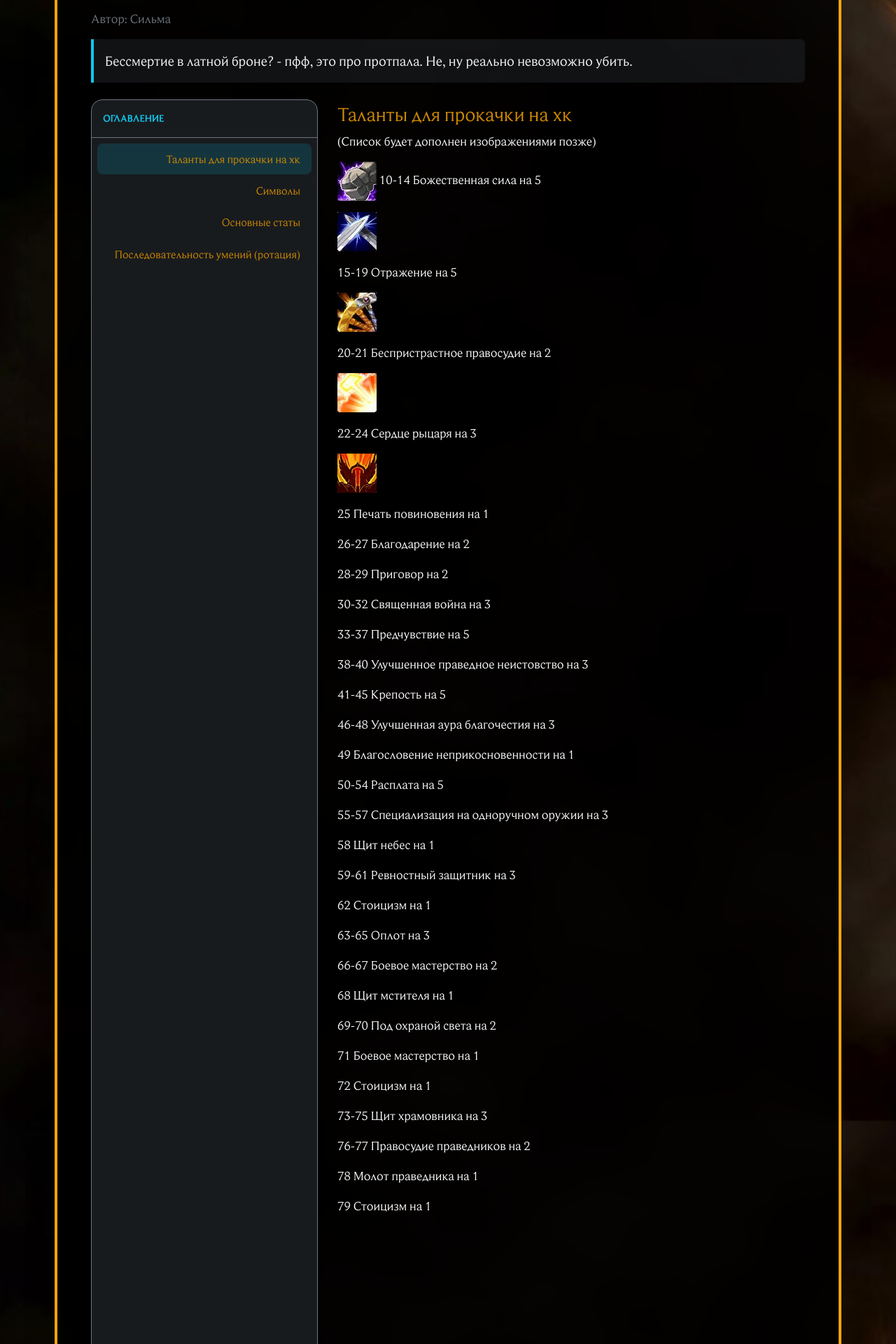
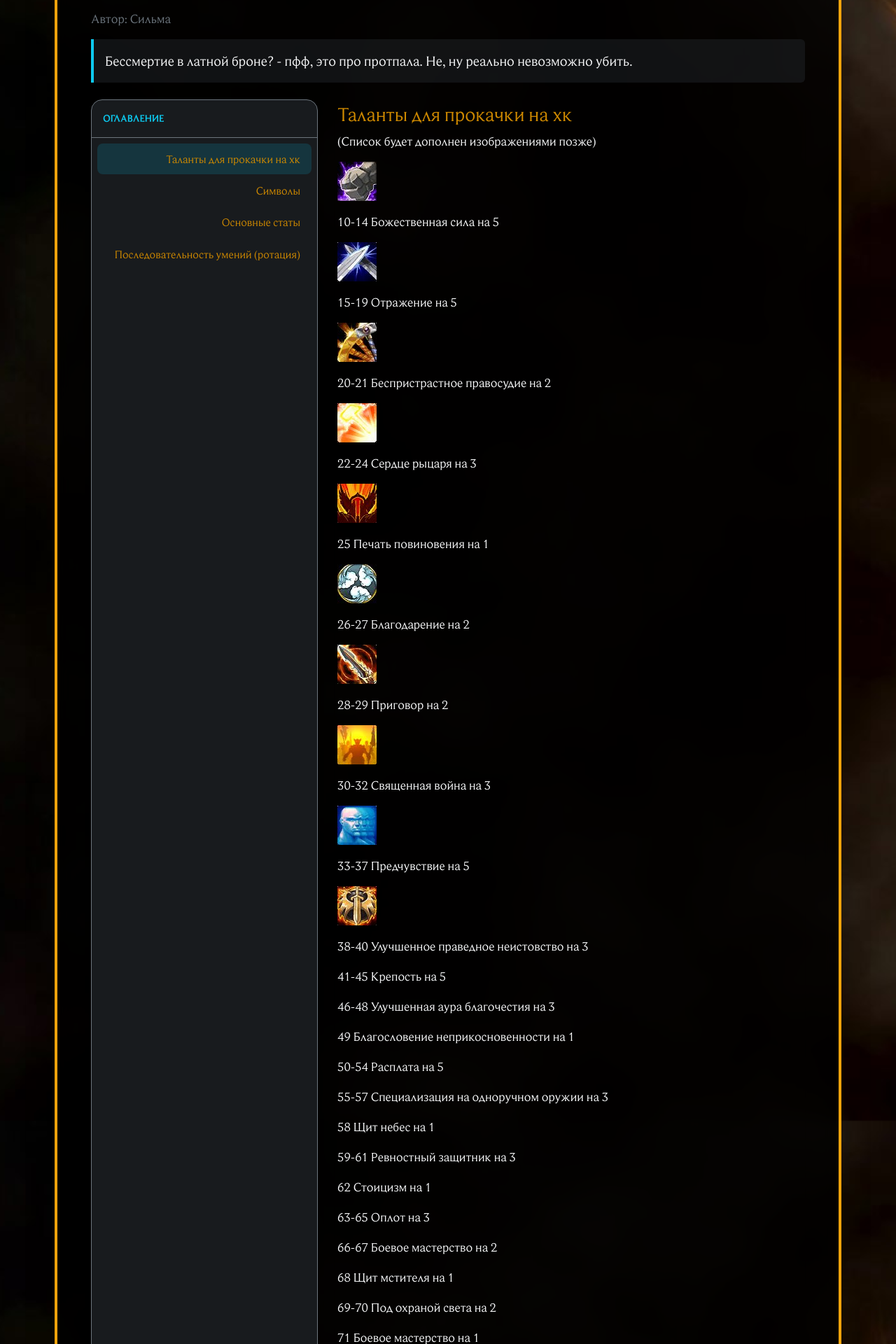
Before and after one commit to Phoenix-Guilds/phoenix-guilds.github.io, a Jekyll site: the page built from _guides/hk-gayd-po-paladinu-prot-paladin-ot-silmy.md, in a window 1280 px wide. Shown: the part 661-2581 px from the top of the page at 70% size. Built offline with Jekyll 4.4.1, drawn with Linux system fonts in a browser that asks for light colours; nearby versions of some CDN libraries; library files that are not in the unit come from our copies.

Commit message:
Update Гайды “hk-gayd-po-paladinu-prot-paladin-ot-silmy”

```diff
--- a/_guides/hk-gayd-po-paladinu-prot-paladin-ot-silmy.md
+++ b/_guides/hk-gayd-po-paladinu-prot-paladin-ot-silmy.md
@@ -10,7 +10,9 @@ description: |-
 
 (Список будет дополнен изображениями позже)
 
-![Божественная сила](/nest/assets/images/uploads/изображение_2026-03-30_081857270.png) 10-14 Божественная сила на 5
+![Божественная сила](/nest/assets/images/uploads/изображение_2026-03-30_081857270.png)
+
+ 10-14 Божественная сила на 5
 
 ![](/nest/assets/images/uploads/изображение_2026-03-30_082610009.png)
 
@@ -28,17 +30,27 @@ description: |-
 
 25 Печать повиновения на 1
 
-
+![](/nest/assets/images/uploads/изображение_2026-03-30_083144515.png)
 
 26-27 Благодарение на 2
 
+![](/nest/assets/images/uploads/изображение_2026-03-30_083218902.png)
+
 28-29 Приговор на 2
+
+![](/nest/assets/images/uploads/изображение_2026-03-30_083349989.png)
 
 30-32 Священная война на 3
 
+![](/nest/assets/images/uploads/изображение_2026-03-30_083602726.png)
+
 33-37 Предчувствие на 5
 
+![](/nest/assets/images/uploads/изображение_2026-03-30_083648309.png)
+
 38-40 Улучшенное праведное неистовство на 3
+
+
 
 41-45 Крепость на 5
 
```
Also changed, not shown: nest/assets/images/uploads/изображение_2026-03-30_083144515.png (added), nest/assets/images/uploads/изображение_2026-03-30_083218902.png (added), nest/assets/images/uploads/изображение_2026-03-30_083349989.png (added), nest/assets/images/uploads/изображение_2026-03-30_083602726.png (added), nest/assets/images/uploads/изображение_2026-03-30_083648309.png (added).
